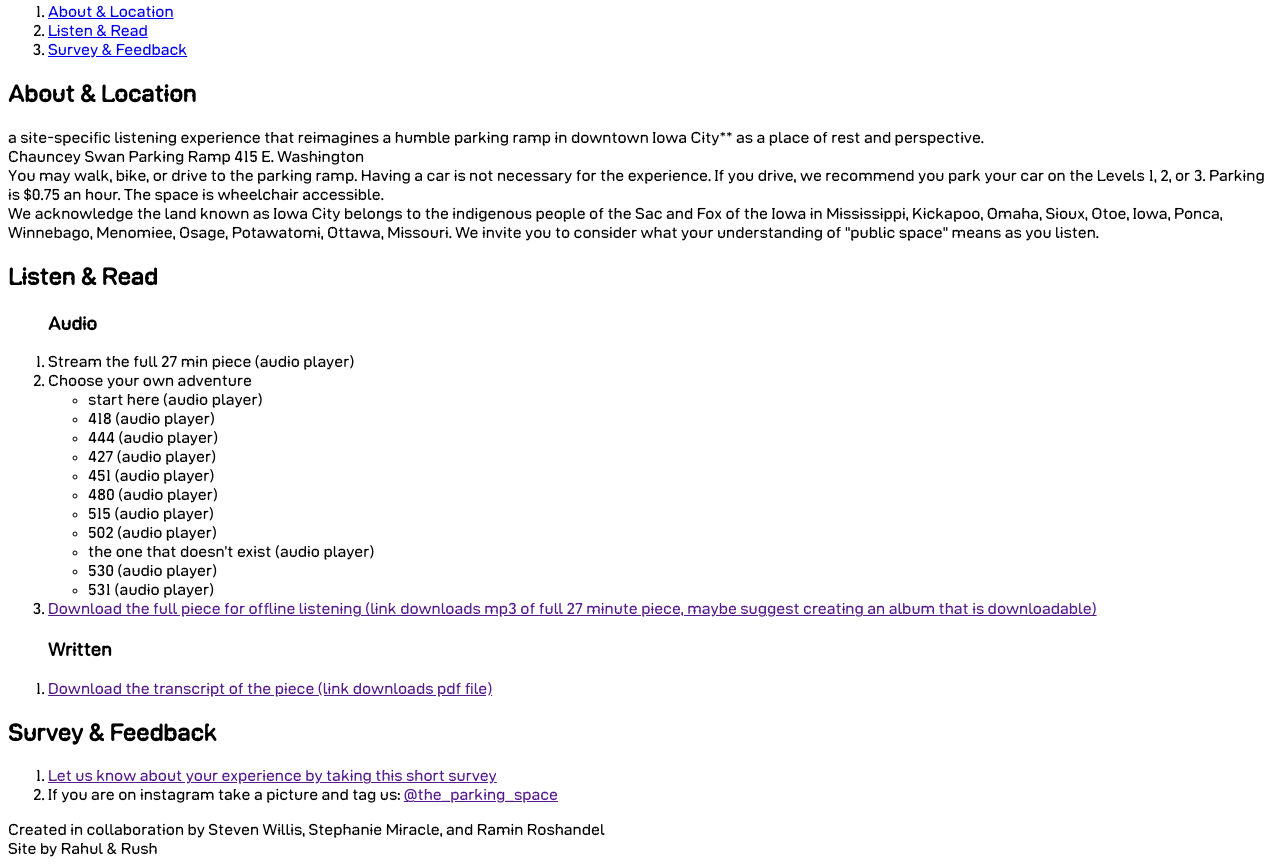
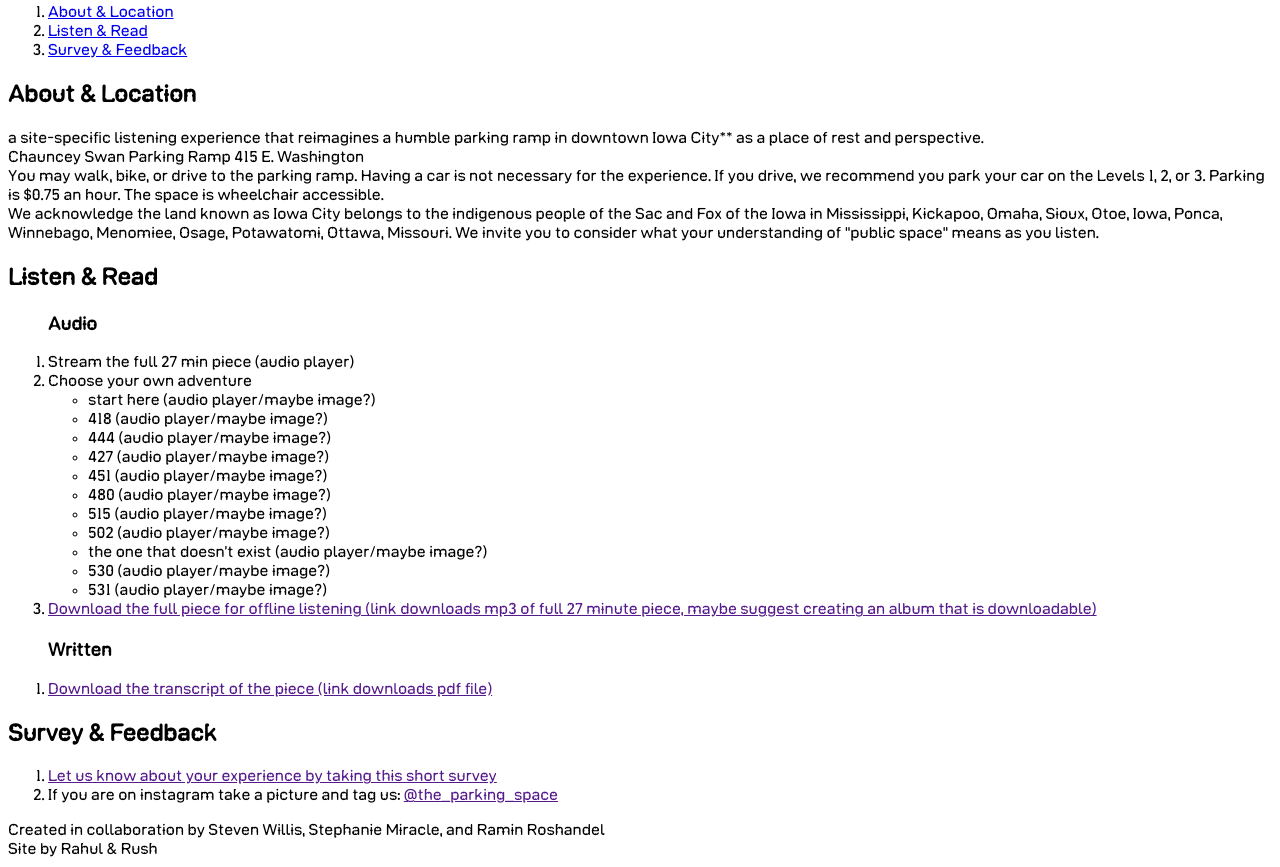
Before and after one commit to rahulshinde/theparkingspace, a plain HTML site: page index.html in a window 1280 px wide. Shown: the part 78-945 px from the top of the page. Drawn offline with Linux system fonts and the light colour scheme.

Commit message:
maybe image

```diff
--- a/index.html
+++ b/index.html
@@ -52,17 +52,17 @@
 				<li>
 					Choose your own adventure
 					<ul>
-						<li>start here (audio player)</li>
-						<li>418 (audio player)</li>
-						<li>444 (audio player)</li>
-						<li>427 (audio player)</li>
-						<li>451 (audio player)</li>
-						<li>480 (audio player)</li>
-						<li>515 (audio player)</li>
-						<li>502 (audio player)</li>
-						<li>the one that doesn’t exist (audio player)</li>
-						<li>530 (audio player)</li>
-						<li>531 (audio player)</li>
+						<li>start here (audio player/maybe image?)</li>
+						<li>418 (audio player/maybe image?)</li>
+						<li>444 (audio player/maybe image?)</li>
+						<li>427 (audio player/maybe image?)</li>
+						<li>451 (audio player/maybe image?)</li>
+						<li>480 (audio player/maybe image?)</li>
+						<li>515 (audio player/maybe image?)</li>
+						<li>502 (audio player/maybe image?)</li>
+						<li>the one that doesn’t exist (audio player/maybe image?)</li>
+						<li>530 (audio player/maybe image?)</li>
+						<li>531 (audio player/maybe image?)</li>
 					</ul>
 				</li>
 				<li>
```
